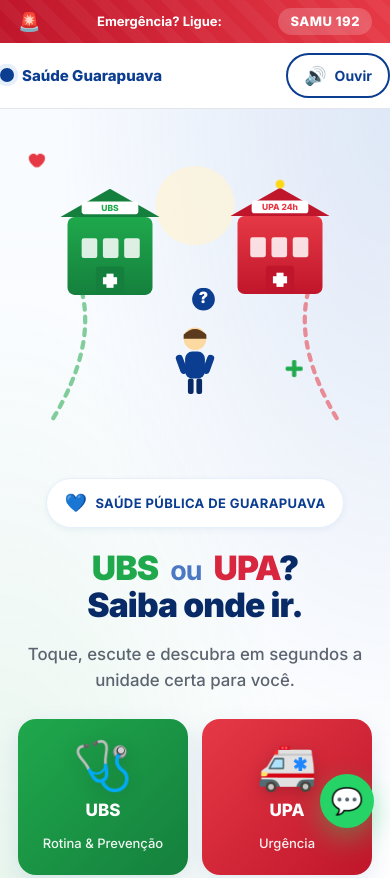
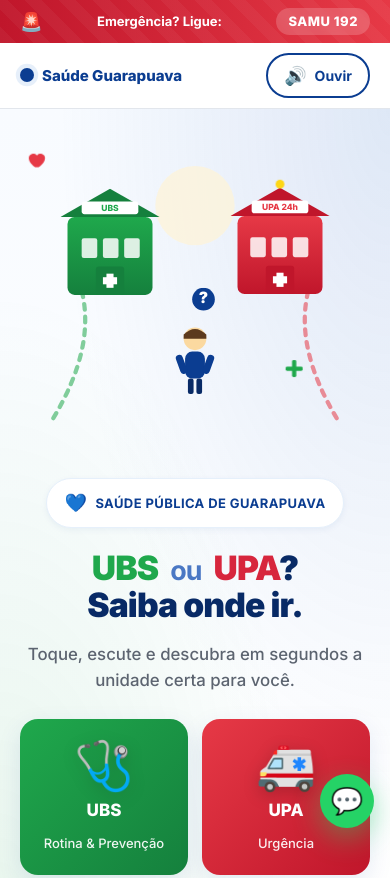
Before and after one commit to secom-guarapuava/upa-ubs, a plain HTML site: page index.html in a window 390 px wide. Shown: the top 878 px of the page. Drawn offline with Linux system fonts and the light colour scheme.

Commit message:
Add files via upload

```diff
--- a/index.html
+++ b/index.html
@@ -9,10 +9,12 @@
   <meta property="og:description" content="Entenda em segundos qual unidade de saúde procurar." />
   <meta property="og:type" content="website" />
   <meta property="og:locale" content="pt_BR" />
-  <link rel="icon" type="image/png" sizes="64x64" href="assets/favicon-64.png" />
-  <link rel="icon" type="image/png" sizes="192x192" href="assets/favicon-192.png" />
-  <link rel="icon" type="image/png" sizes="512x512" href="assets/favicon.png" />
-  <link rel="apple-touch-icon" sizes="192x192" href="assets/favicon-192.png" />
+  <link rel="icon" type="image/x-icon" href="assets/favicon.ico?v=3" />
+  <link rel="icon" type="image/png" sizes="32x32" href="assets/favicon-32.png?v=3" />
+  <link rel="icon" type="image/png" sizes="64x64" href="assets/favicon-64.png?v=3" />
+  <link rel="icon" type="image/png" sizes="192x192" href="assets/favicon-192.png?v=3" />
+  <link rel="icon" type="image/png" sizes="512x512" href="assets/favicon.png?v=3" />
+  <link rel="apple-touch-icon" sizes="192x192" href="assets/favicon-192.png?v=3" />
   <title>UBS ou UPA — Onde procurar atendimento | Guarapuava</title>
 
   <link rel="preconnect" href="https://fonts.googleapis.com" />
@@ -73,7 +75,7 @@
       padding: 0 20px;
     }
     @media (max-width: 640px) {
-      .container { padding: 0 18px; }
+      .container { padding: 0 20px; }
     }
 
     .skip-link {
@@ -154,7 +156,8 @@
     }
     .topbar-inner {
       display: flex; align-items: center; justify-content: space-between;
-      padding: 12px 0; gap: 12px;
+      padding-top: 12px; padding-bottom: 12px;
+      gap: 12px;
     }
     .brand {
       display: flex; align-items: center; gap: 10px;
@@ -168,7 +171,7 @@
       text-overflow: ellipsis;
     }
     @media (max-width: 640px) {
-      .topbar-inner { padding: 10px 0; gap: 10px; }
+      .topbar-inner { padding-top: 10px; padding-bottom: 10px; gap: 10px; }
       .brand { font-size: 15px; gap: 8px; }
       .brand-dot { width: 11px; height: 11px; box-shadow: 0 0 0 3px var(--azul-claro); }
       .audio-btn { padding: 8px 14px; font-size: 13px; }
```
